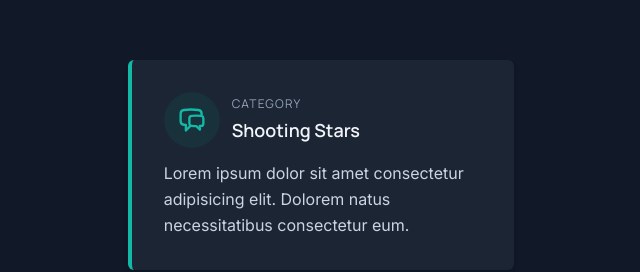
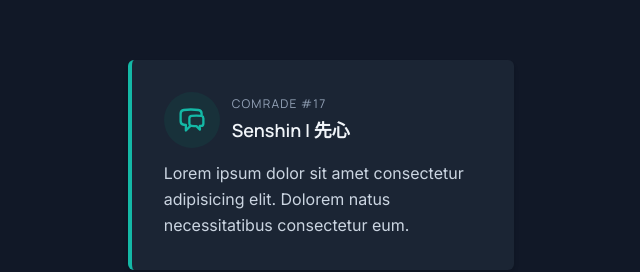
Before and after one commit to manmeet-ms/senshin, a plain HTML site: page index.html in a window 1280 px wide. Shown: the part 235-507 px from the top of the page, 319-959 px from the left. Drawn offline with nearby package versions, Linux system fonts and the light colour scheme.

```diff
--- a/index.html
+++ b/index.html
@@ -3,11 +3,12 @@
   <head>
     <meta charset="UTF-8" />
     <meta name="viewport" content="width=device-width, initial-scale=1.0" />
-    <title>Document</title>
+    <title>Senshin | 先心</title>
     <style>
       @import url("https://fonts.googleapis.com/css2?family=Inter&family=Manrope:wght@400;600;800&display=swap");
 
       * {
+        /* font-family: Manrope; */
         font-family: Inter;
         font-weight: 400;
       }
@@ -49,12 +50,12 @@
                     </svg>
                   </div>
                   <div class="flex flex-col">
-                    <h2 class="tracking-widest text-xs title-font font-medium text-slate-400 mb-1"> CATEGORY </h2>
-                    <h2 class="text-slate-100 text-lg title-font font-semibold"> Shooting Stars </h2>
+                    <h2 class="tracking-widest text-xs title-font font-medium text-slate-400 mb-1"> COMRADE #17 </h2>
+                    <h2 class="text-slate-100 text-lg title-font font-semibold">Senshin | 先心</h2>
                   </div>
                 </div>
                 <div class="flex-grow">
-                  <p id="quotebox" class="leading-relaxed text-base"> Lorem ipsum dolor sit amet consectetur adipisicing elit. Dolorem natus necessitatibus consectetur eum. </p>
+                  <p id="quotebox" class="leading-relaxed text-base">Lorem ipsum dolor sit amet consectetur adipisicing elit. Dolorem natus necessitatibus consectetur eum. </p>
                 </div>
               </div>
             </div>
```
